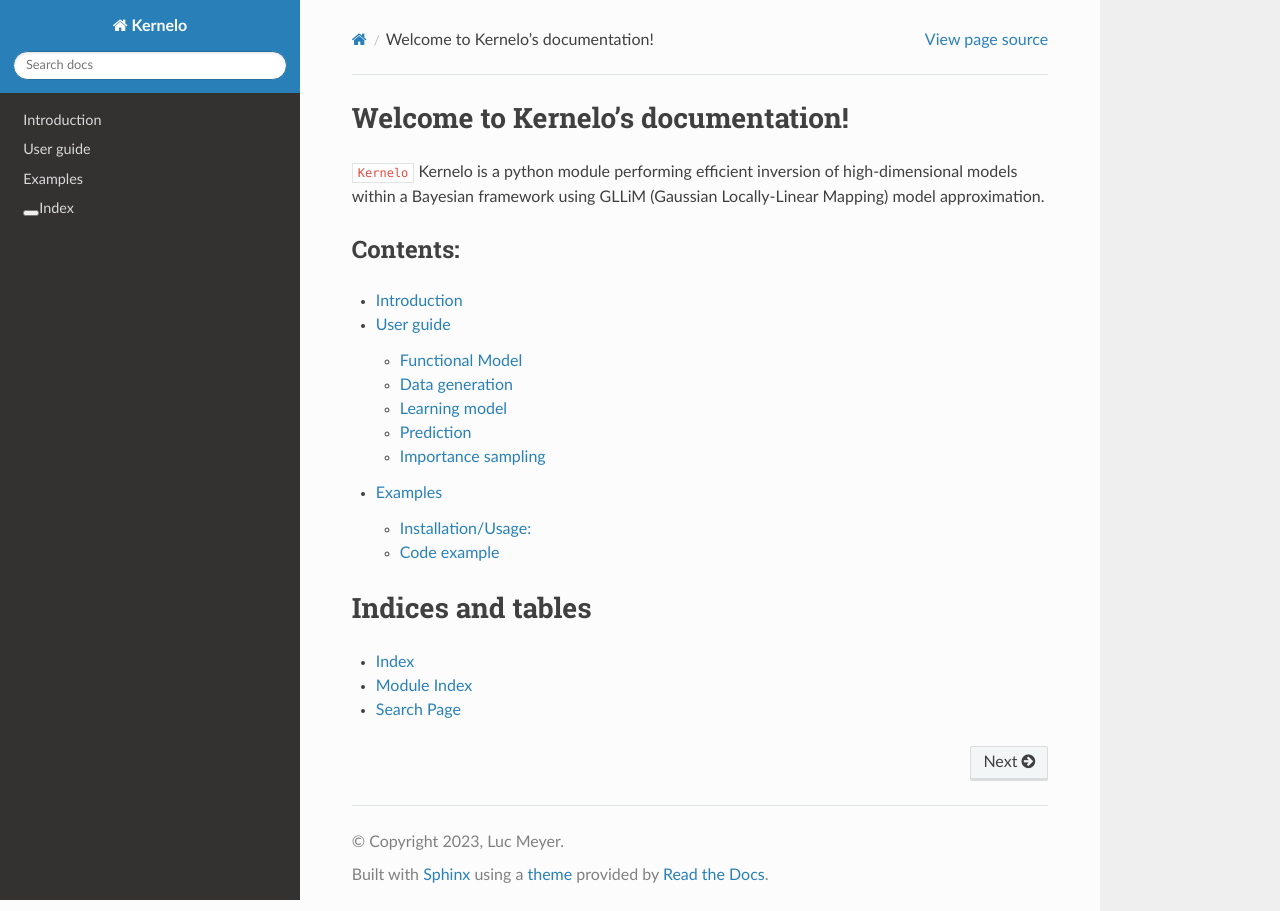
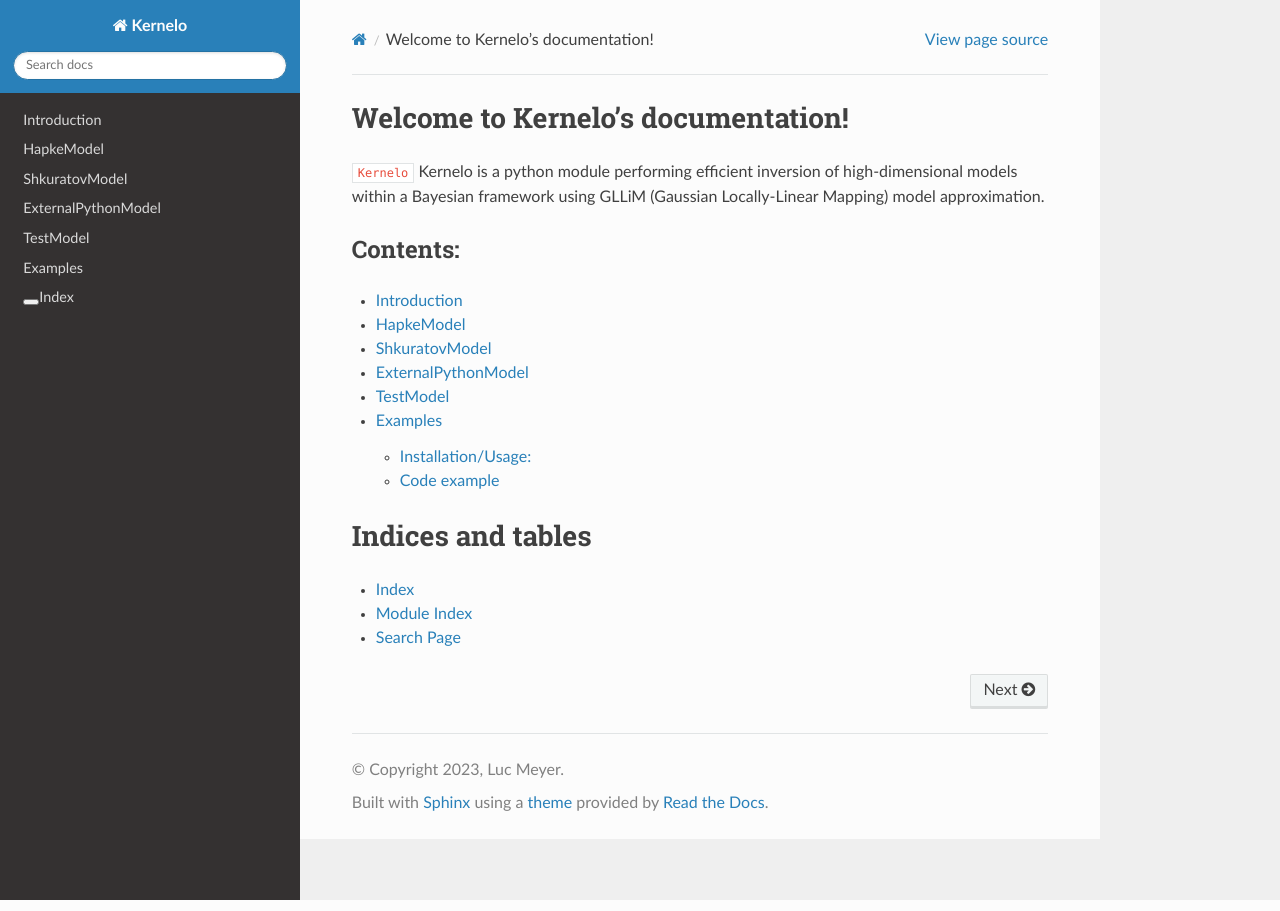
Before and after one commit to xllim-tools/xllim, a Sphinx documentation site: the page built from new_kernelo/docs/source/index.rst, in a window 1280 px wide. Built offline with Sphinx 7.4.7 and the Read the Docs theme 2.0.0, drawn with Linux system fonts in a browser that asks for light colours.

Commit message:
docs : clean rst structure from docstring

```diff
--- a/new_kernelo/docs/source/conf.py
+++ b/new_kernelo/docs/source/conf.py
@@ -43,7 +43,13 @@
 # ones.
 extensions = [
     'sphinx.ext.autodoc',
+    "sphinx.ext.autosummary",
+    'sphinx.ext.autosectionlabel',
+    'sphinx_rtd_theme'
 ]
+
+# autosectionlabel_prefix_document = True # If True references must be with full path, ie. :ref:`Hapke <kernelo:HapkeModel>`. It can be useful to use this option if there is several section with the same name.
+autoclass_content = 'both' # This helps compiling __init__
 
 # Add any paths that contain templates here, relative to this directory.
 templates_path = ['_templates']
--- a/new_kernelo/docs/source/kernelo.rst
+++ b/new_kernelo/docs/source/kernelo.rst
@@ -1,39 +1,51 @@
-User guide
-==========
+.. raw:: html
 
-Functional Model
-****************
-.. autoclass:: newkernelo.FunctionalModel
+   <div style="text-align: center; font-size: 36px; font-weight: bold;">Functional models</div>
+
+
+.. automodule:: newkernelo.FunctionalModel
+___________________________
+
+HapkeModel
+**********
+
+.. autoclass:: newkernelo.HapkeModel
+   :members:
+   :inherited-members:
+   :show-inheritance:
+
+___________________________
+
+ShkuratovModel
+**************
+
+.. _shkuratov-model:
+
+.. autoclass:: newkernelo.ShkuratovModel
     :members:
-.. autoclass:: newkernelo.ExternalModelConfig
-    :members:
-.. autoclass:: newkernelo.ShkuratovModelConfig
-    :members:
-.. autoclass:: newkernelo.HapkeModelConfig
-    :members:
-
-Data generation
-***************
-.. autoclass:: newkernelo.GaussianStatModelConfig
-    :members:
-
-Learning model
-**************
-.. automodule:: newkernelo
-    :members: MultInitConfig
-    :undoc-members:
+    :inherited-members:
     :show-inheritance:
 
-Prediction
-**********
-.. automodule:: newkernelo
-    :members: PredictionConfig
-    :undoc-members:
+___________________________
+
+ExternalPythonModel
+*******************
+
+.. _external-python-model:
+
+.. autoclass:: newkernelo.ExternalPythonModel
+    :members:
+    :inherited-members:
     :show-inheritance:
 
-Importance sampling
-*******************
-.. automodule:: newkernelo
-    :members: GaussianRegularizedPropositionConfig
-    :undoc-members:
+___________________________
+
+TestModel
+*********
+
+.. _test-model:
+
+.. autoclass:: newkernelo.TestModel
+    :members:
+    :inherited-members:
     :show-inheritance:
```
Also changed, not shown: 2 other files.
